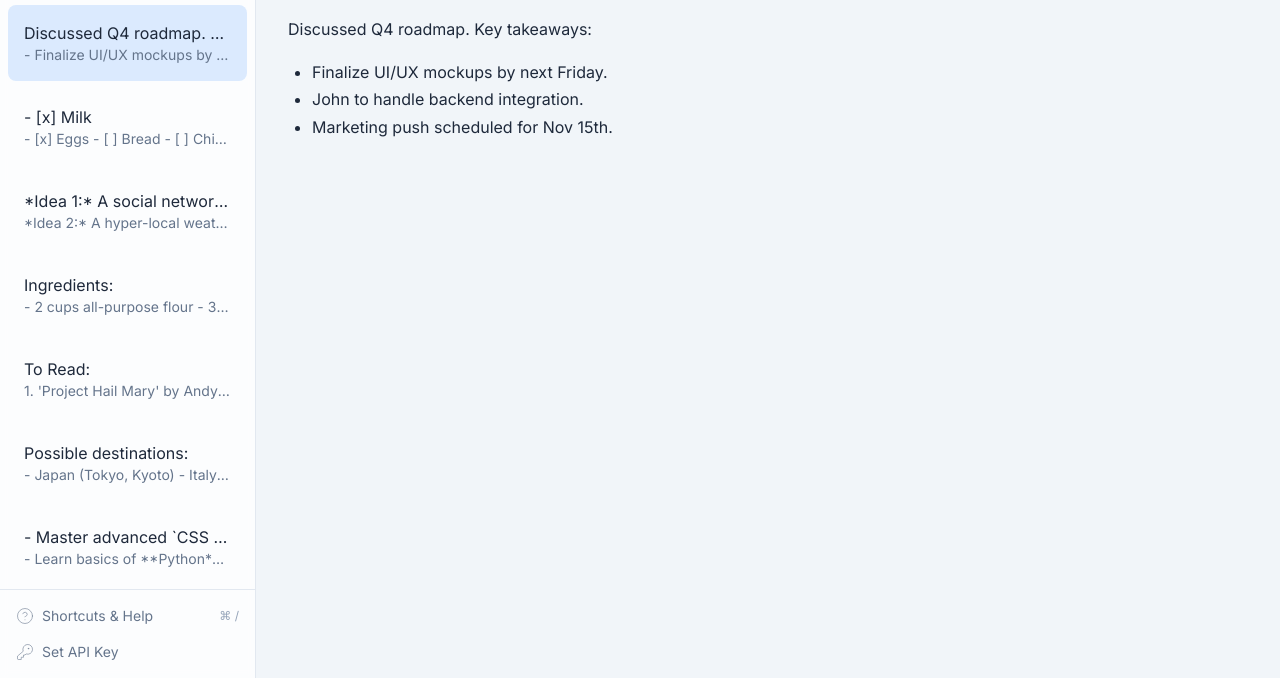
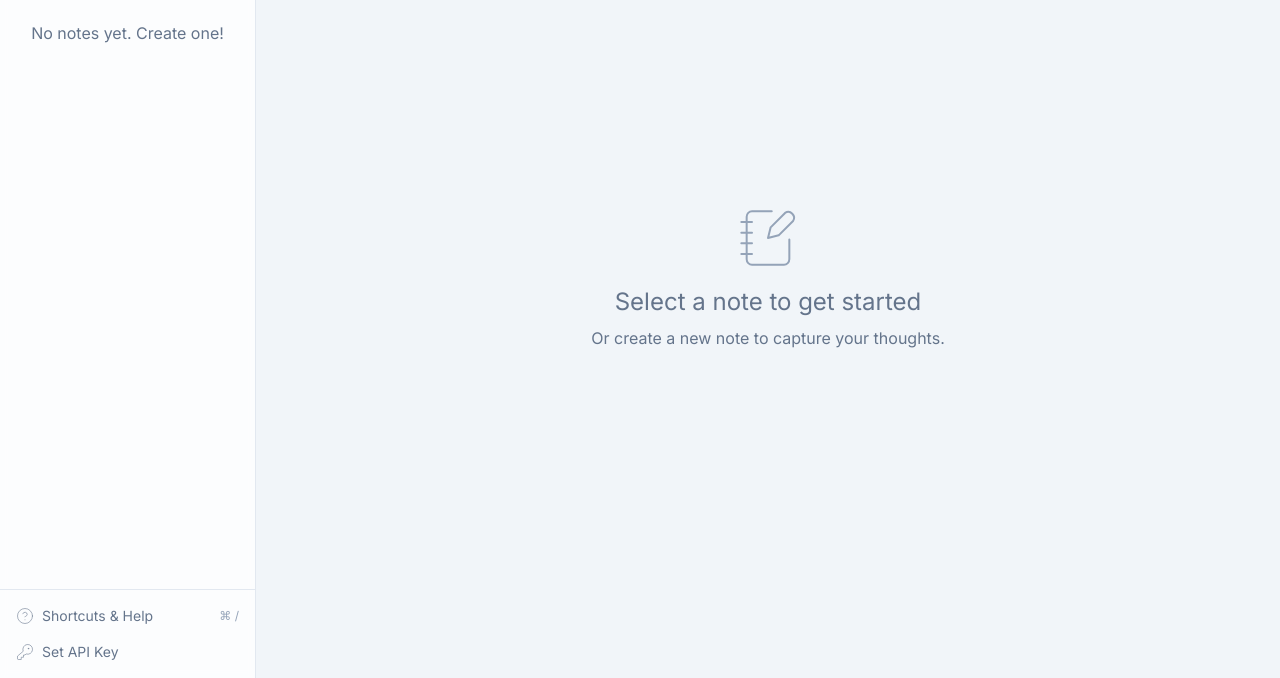
Before and after one commit to BeardsellPaul/Note, a plain HTML site: page index.html in a window 1280 px wide. Shown: the part 122-800 px from the top of the page. Drawn offline with nearby package versions, Linux system fonts and the light colour scheme.

Commit message:
Removed dummy content

````diff
--- a/index.html
+++ b/index.html
@@ -669,52 +669,9 @@
 
 
         // --- LOCAL STORAGE DATA HANDLING ---
-        function createDummyNotes() {
-            const dummyNotes = [
-                { title: "# Meeting Notes - Project Phoenix", content: "Discussed Q4 roadmap. Key takeaways:\n- Finalize UI/UX mockups by next Friday.\n- John to handle backend integration.\n- **Marketing push** scheduled for Nov 15th." },
-                { title: "## Grocery List", content: "- [x] Milk\n- [x] Eggs\n- [ ] Bread\n- [ ] Chicken breast\n- [ ] Avocado" },
-                { title: "### Brainstorming for new app", content: "*Idea 1:* A social network for gardeners.\n*Idea 2:* A hyper-local weather app.\n*Idea 3:* An AI-powered recipe generator based on ingredients you have." },
-                { title: "Recipe: Simple Pasta Dough", content: "#### Ingredients:\n- 2 cups all-purpose flour\n- 3 large eggs\n- 1 tsp olive oil\n- Pinch of salt\n\n#### Instructions:\n1. Mix flour and salt.\n2. Make a well, crack eggs in.\n3. Knead for 10 minutes until smooth." },
-                { title: "Book Recommendations", content: "To Read:\n1. 'Project Hail Mary' by Andy Weir\n2. 'Klara and the Sun' by Kazuo Ishiguro\n3. 'Dune' by Frank Herbert (re-read)" },
-                { title: "Vacation Ideas 2026", content: "Possible destinations:\n- Japan (Tokyo, Kyoto)\n- Italy (Amalfi Coast)\n- New Zealand (South Island road trip)" },
-                { title: "Learning Goals Q4", content: "- Master advanced `CSS Grid`\n- Learn basics of **Python** for data analysis\n- Complete the React Native course" },
-                { title: "Workout Plan - Week 43", content: "**Monday:** Chest & Triceps\n**Wednesday:** Back & Biceps\n**Friday:** Legs & Shoulders\n\n> Focus on progressive overload." },
-                { title: "Favorite Quotes", content: "> 'The only way to do great work is to love what you do.' - Steve Jobs\n\n> 'Strive not to be a success, but rather to be of value.' - Albert Einstein" },
-                { title: "Home Improvement To-Do", content: "- [ ] Fix leaky faucet in kitchen\n- [ ] Repaint the guest bedroom (light grey)\n- [x] Organize the garage" },
-                { title: "Gift Ideas for Sarah", content: "- A nice fountain pen\n- That book on architecture she wanted\n- Subscription to a coffee delivery service" },
-                { title: "Draft for email to client", content: "Subject: Update on Project Phoenix\n\nHi team,\nJust a quick update on our progress this week..." },
-                { title: "Car Maintenance Log", content: "Oct 15, 2025: Oil change and tire rotation.\nMileage: 45,210 km." },
-                { title: "Interesting Articles", content: "- The psychology of color in marketing\n- How to build a second brain\n- The rise of generative AI" },
-                { title: "Sourdough Bread Recipe for 3 People", content: "Ingredients for one loaf (feeds 3-4):\n- 75g active sourdough starter\n- 250g bread flour\n- 50g whole wheat flour\n- 225g water\n- 6g salt" },
-                { title: "Notes on 'Atomic Habits'", content: "Key concept: **1% better every day**. The four laws of behavior change: Make it obvious, attractive, easy, and satisfying." },
-                { title: "Concert Wishlist", content: "- The National\n- Tame Impala\n- Bon Iver" },
-                { title: "Appliance Manual Notes", content: "Dishwasher model: `DWX800`\nFilter cleaning: Monthly, counter-clockwise turn.\nRinse aid: Use setting 4." },
-                { title: "Gardening Log", content: "Planted tomatoes and basil on Oct 10. Water every 2 days. Seeing good growth. Watch for pests." },
-                { title: "Javascript Snippets", content: "Debounce function:\n```javascript\nconst debounce = (fn, delay) => { ... }\n```\nUseful for search inputs and resize events." },
-                { title: "Movie Watchlist", content: "- Oppenheimer\n- Past Lives\n- Anatomy of a Fall\n- The Holdovers" },
-                { title: "Podcast Ideas", content: "## Episode 1: The history of note-taking.\n## Episode 2: Analog vs. Digital productivity systems.\n## Episode 3: Interview with a memory champion." },
-                { title: "Client Contact Info", content: "John Doe - Acme Corp\nPhone: 555-1234\nEmail: john.doe@acme.com" },
-                { title: "Emergency Contacts", content: "Jane Doe (Spouse): 555-5678\nLocal Police: 000" },
-                { title: "Packing List for Camping", content: "- [ ] Tent\n- [ ] Sleeping bag\n- [ ] Headlamp\n- [ ] Stove & fuel\n- [x] Water filter\n- [x] First-aid kit" }
-            ];
-
-            const now = Date.now();
-            return dummyNotes.map((note, index) => ({
-                id: crypto.randomUUID(),
-                content: `${note.content}`, // Changed to not duplicate title
-                createdAt: now - (index * 1000 * 60 * 60 * 24), // Stagger creation dates
-                updatedAt: now - (index * 1000 * 60 * 5) // Stagger update times
-            }));
-        }
-
         function loadNotes() {
             const notesJSON = localStorage.getItem('notes-app-data');
             let notes = notesJSON ? JSON.parse(notesJSON) : [];
-
-            if (notes.length === 0) {
-                notes = createDummyNotes();
-                localStorage.setItem('notes-app-data', JSON.stringify(notes));
-            }
 
             notesCache = notes;
 
````
